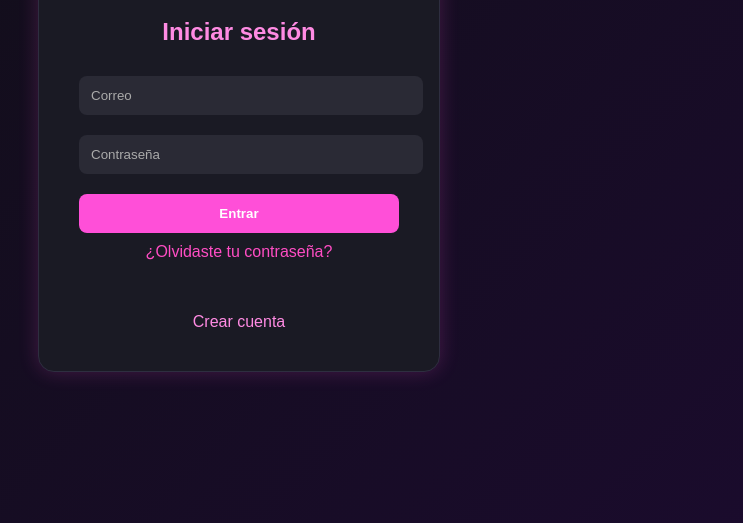
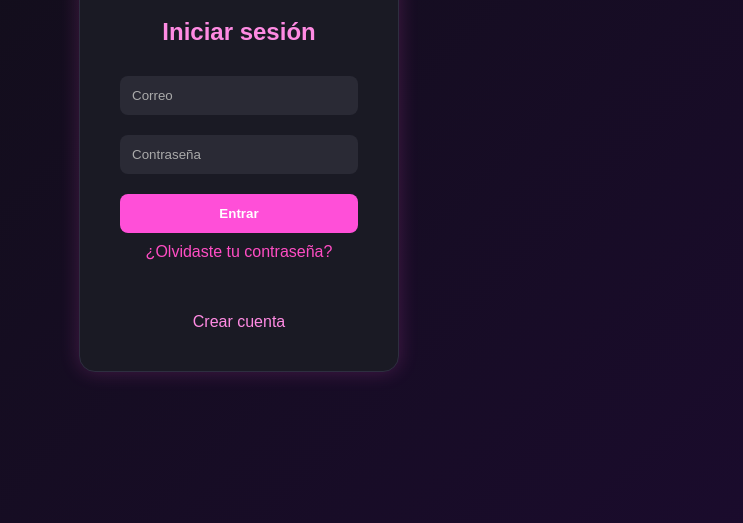
Before and after one commit to sofiasanfor/sensify, a website: page frontend/login.html in a window 1280 px wide. Shown: the part 277-800 px from the top of the page, without its empty margins (401-1144 px from the left). Drawn offline with Linux system fonts and the light colour scheme.

Commit message:
fix login 2

```diff
--- a/frontend/login.html
+++ b/frontend/login.html
@@ -5,6 +5,10 @@
 <title>Login - Sensify</title>
 
 <style>
+
+*{
+box-sizing: border-box;
+}
 
 body{
 margin:0;
@@ -101,8 +105,6 @@ text-decoration:underline;
     padding: 15px !important;
   }
 
-  @media (max-width: 768px){
-
 body{
 align-items:flex-start; /* 🔥 esto evita que se corte */
 }
@@ -111,8 +113,6 @@ align-items:flex-start; /* 🔥 esto evita que se corte */
 width:100% !important;
 max-width:350px;
 margin:auto;
-}
-
 }
 
   /* 🔥 sidebar */
```
